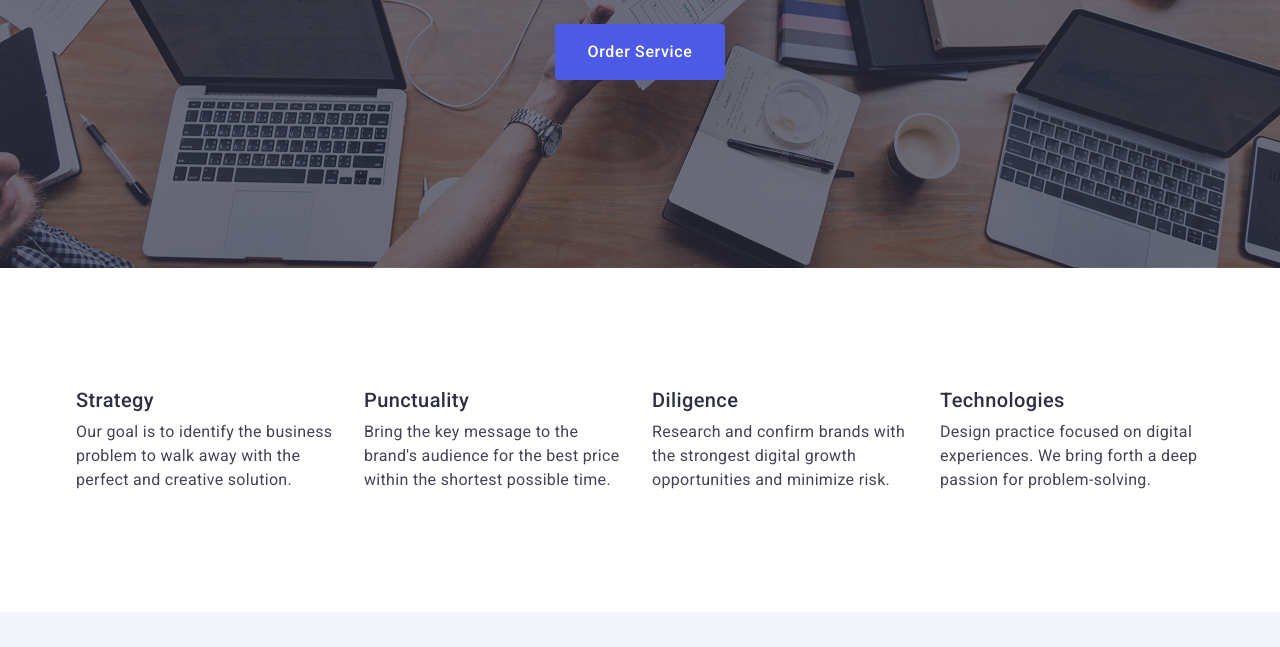
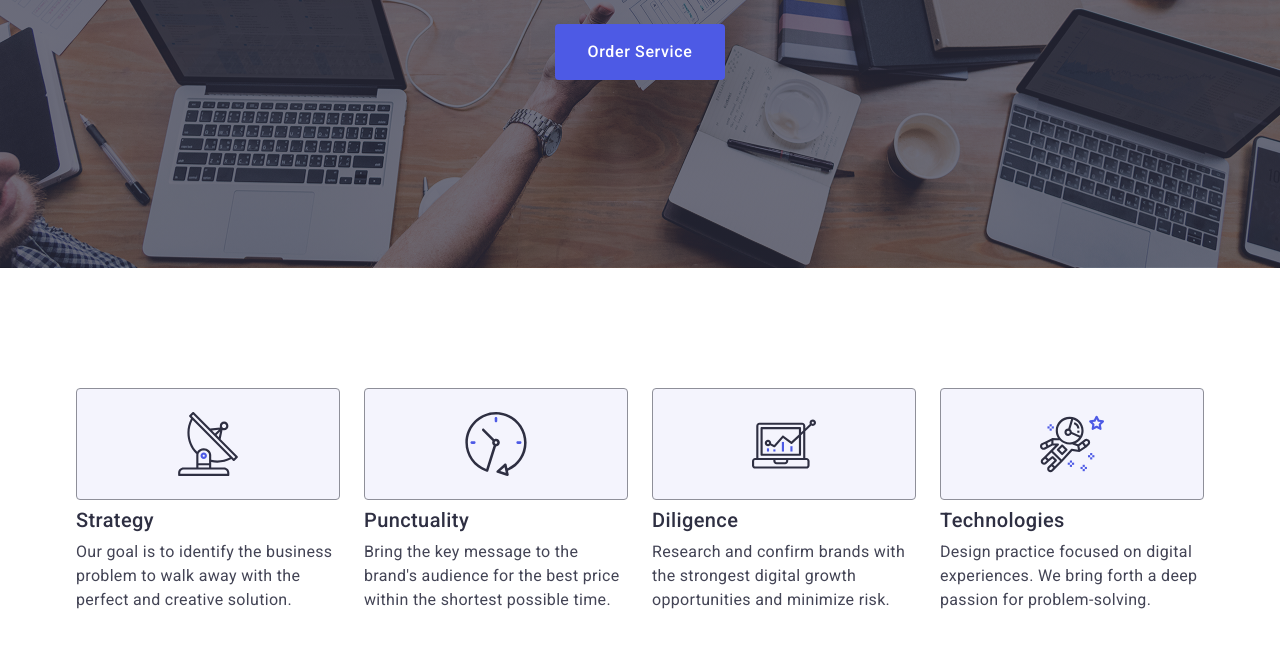
Before and after one commit to MyLyashok/goit-markup-hw-04, a plain HTML site: page index.html in a window 1280 px wide. Shown: the part 405-1052 px from the top of the page. Drawn offline with nearby package versions, Linux system fonts and the light colour scheme.

Commit message:
feature-add

```diff
--- a/css/style.css
+++ b/css/style.css
@@ -200,6 +200,18 @@ transition: opacity 250ms cubic-bezier(0.4, 0, 0.2, 1);
         overflow: hidden;
 }
 
+.feature-icon {
+    border: 1px solid #8e8f99;
+        border-radius: 4px;
+    width: 264px;
+        height: 112px;
+        background-color: #f4f4fd;
+        display: flex;
+        align-items: center;
+        justify-content: center;
+        margin-bottom: 8px;
+}
+
 .feature-list {
     display: flex;
     gap: 24px;
@@ -325,10 +337,6 @@ transition: opacity 250ms cubic-bezier(0.4, 0, 0.2, 1);
         color: #434455;
 
         }
-        /* .portfolio-container {
-            padding: 32px 16px;
-        } */
-
  /* footer */
  .footer {
     background-color: #2e2f42;
@@ -351,6 +359,3 @@ transition: opacity 250ms cubic-bezier(0.4, 0, 0.2, 1);
     display: inline-block;
     margin-bottom: 16px;
 }
-/* .footer-container {
-    padding: 100px 0;
-} */
--- a/index.html
+++ b/index.html
@@ -65,6 +65,11 @@
           <h2 class="visually-hidden">Features</h2>
           <ul class="feature-list">
             <li class="feature-calc">
+              <div class="feature-icon">
+                <svg class="" width="64" height="64">
+                  <use href="./images/icons.svg#antenna"></use>
+                </svg>
+              </div>
               <h3 class="feature-title">Strategy</h3>
               <p class="feature-text">
                 Our goal is to identify the business problem to walk away with
@@ -72,6 +77,11 @@
               </p>
             </li>
             <li class="feature-calc">
+              <div class="feature-icon">
+                <svg class="" width="64" height="64">
+                  <use href="./images/icons.svg#clock"></use>
+                </svg>
+              </div>
               <h3 class="feature-title">Punctuality</h3>
               <p class="feature-text">
                 Bring the key message to the brand's audience for the best price
@@ -79,6 +89,11 @@
               </p>
             </li>
             <li class="feature-calc">
+              <div class="feature-icon">
+                <svg class="" width="64" height="64">
+                  <use href="./images/icons.svg#diagram"></use>
+                </svg>
+              </div>
               <h3 class="feature-title">Diligence</h3>
               <p class="feature-text">
                 Research and confirm brands with the strongest digital growth
@@ -86,6 +101,11 @@
               </p>
             </li>
             <li class="feature-calc">
+              <div class="feature-icon">
+                <svg class="" width="64" height="64">
+                  <use href="./images/icons.svg#astronaut"></use>
+                </svg>
+              </div>
               <h3 class="feature-title">Technologies</h3>
               <p class="feature-text">
                 Design practice focused on digital experiences. We bring forth a
```
